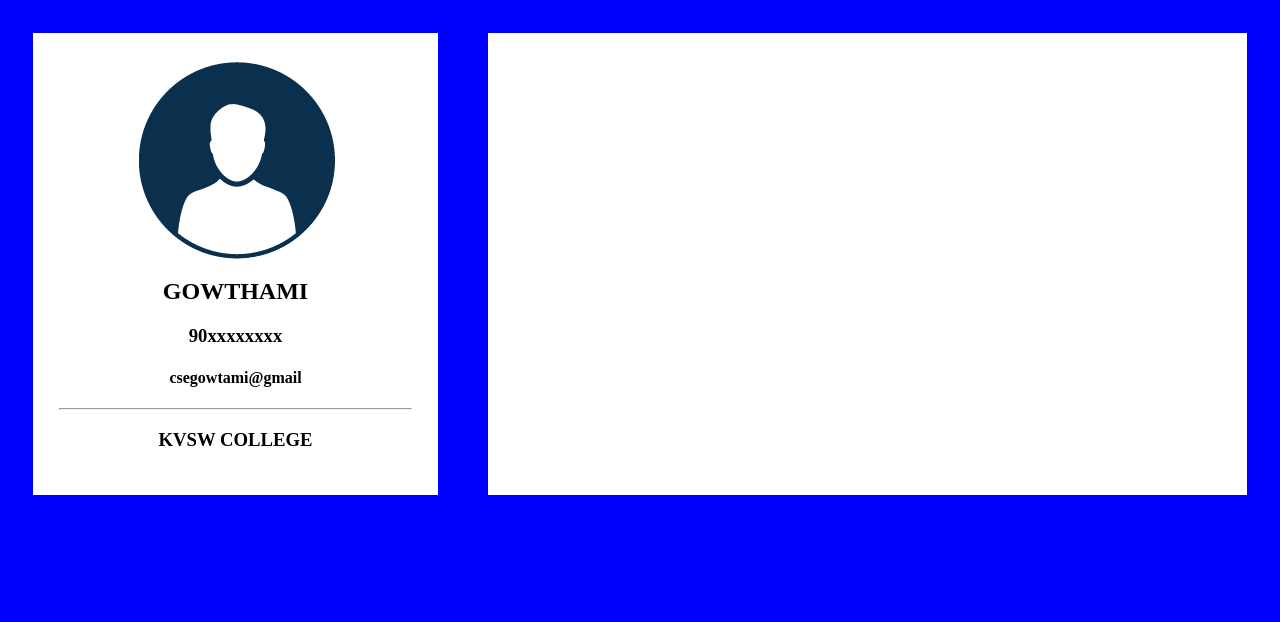
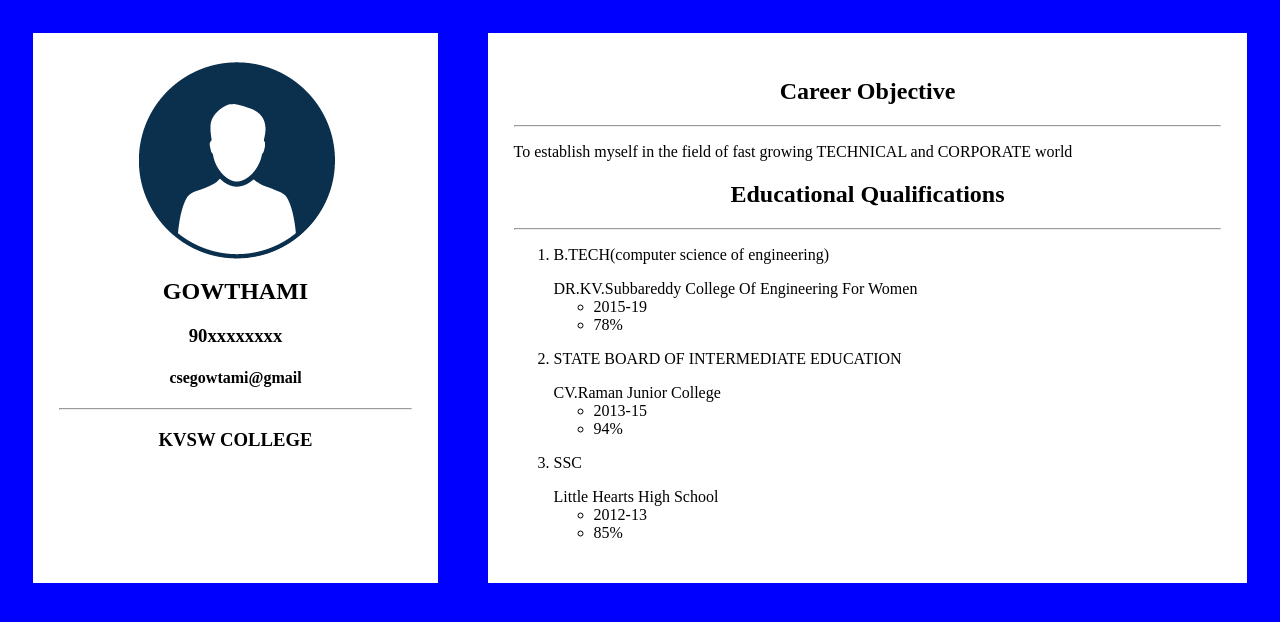
Before and after one commit to moldireddygowthami/resume, a plain HTML site: page index.html in a window 1280 px wide. Drawn offline with Linux system fonts and the light colour scheme.

Commit message:
firstcommit

```diff
--- a/index.html
+++ b/index.html
@@ -18,5 +18,6 @@
       <div class="content-card">
     </div>
     </div>
+    <script type="text/javascript" src="script/main.js"></script>
   </body>
     </html>
--- /dev/null
+++ b/resources/data.json
@@ -0,0 +1,23 @@
+{
+  "basics":{
+    "objective":"To establish myself in the field of fast growing TECHNICAL and CORPORATE world"
+  },
+  "education":[
+  {
+
+    "degree":"B.TECH(computer science of engineering)",
+    "college":"DR.KV.Subbareddy College Of Engineering For Women ",
+    "data":["2015-19","78%"]
+},
+  {
+    "degree":"STATE BOARD OF INTERMEDIATE EDUCATION",
+    "college":"CV.Raman Junior College ",
+    "data":["2013-15","94%"]
+  },
+  {
+    "degree":"SSC",
+    "college":"Little Hearts High School",
+    "data":["2012-13","85%"]
+  }
+]
+}
--- /dev/null
+++ b/script/main.js
@@ -0,0 +1,57 @@
+function getfile(file,callback){
+  var xhr=new XMLHttpRequest();
+  xhr.overrideMimeType("application/json");
+  xhr.open("GET",file,true)
+  xhr.onreadystatechange=function(){
+    if(xhr.readyState===4 && xhr.status=="200"){
+      callback(xhr.responseText);
+    }
+  };
+  xhr.send();
+}
+
+getfile("resources/data.json",function(text){
+  let data=JSON.parse(text);
+  console.log(data);
+  career(data.basics);
+  education(data.education);
+})
+
+var right_child=document.querySelector(".content-card");
+  function career(info){
+    var h2=document.createElement("h2");
+    h2.textContent="Career Objective";
+    right_child.appendChild(h2);
+    var hr=document.createElement("hr");
+    right_child.appendChild(hr);
+    var career_info=document.createElement("p");
+    career_info.textContent=info.objective;
+    right_child.appendChild(career_info);
+  }
+
+  function education(edu){
+    var edu_title=document.createElement("h2");
+  edu_title.textContent="Educational Qualifications"
+right_child.appendChild(edu_title);
+var hr=document.createElement("hr");
+right_child.appendChild(hr);
+var ol=document.createElement("ol");
+right_child.appendChild(ol);
+for(var i=0; i<edu.length; i++)
+{
+  var li =document.createElement("li");
+li.textContent=edu[i].degree;
+ol.appendChild(li);
+var p=document.createElement("p");
+p.textContent=edu[i].college;
+ol.appendChild(p);
+  console.log(edu[i].data.length);
+  var sub_ul=document.createElement("ul");
+  p.appendChild(sub_ul);
+for(var j=0; j<edu[i].data.length; j++){
+  var sub_li=document.createElement("li");
+  sub_li.textContent=edu[i].data[j];
+  sub_ul.appendChild(sub_li);
+  }
+}
+}
```
